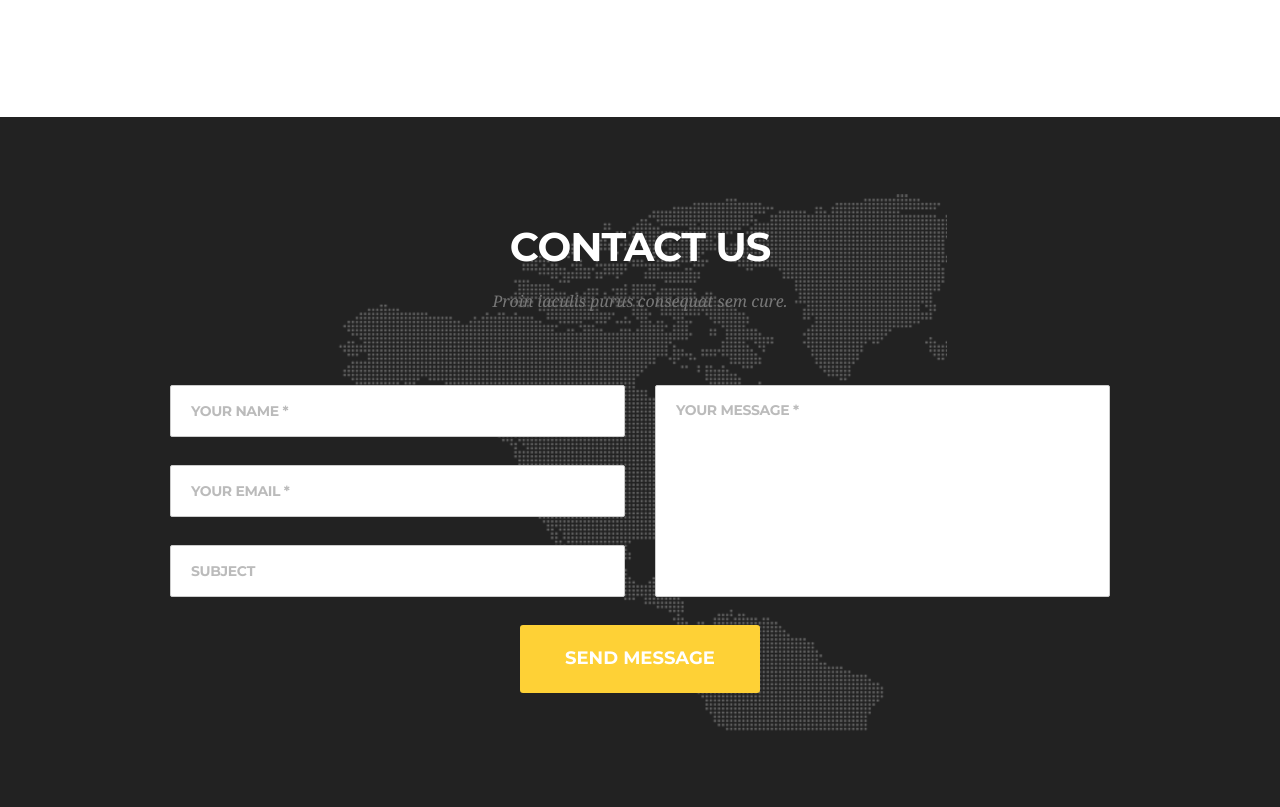
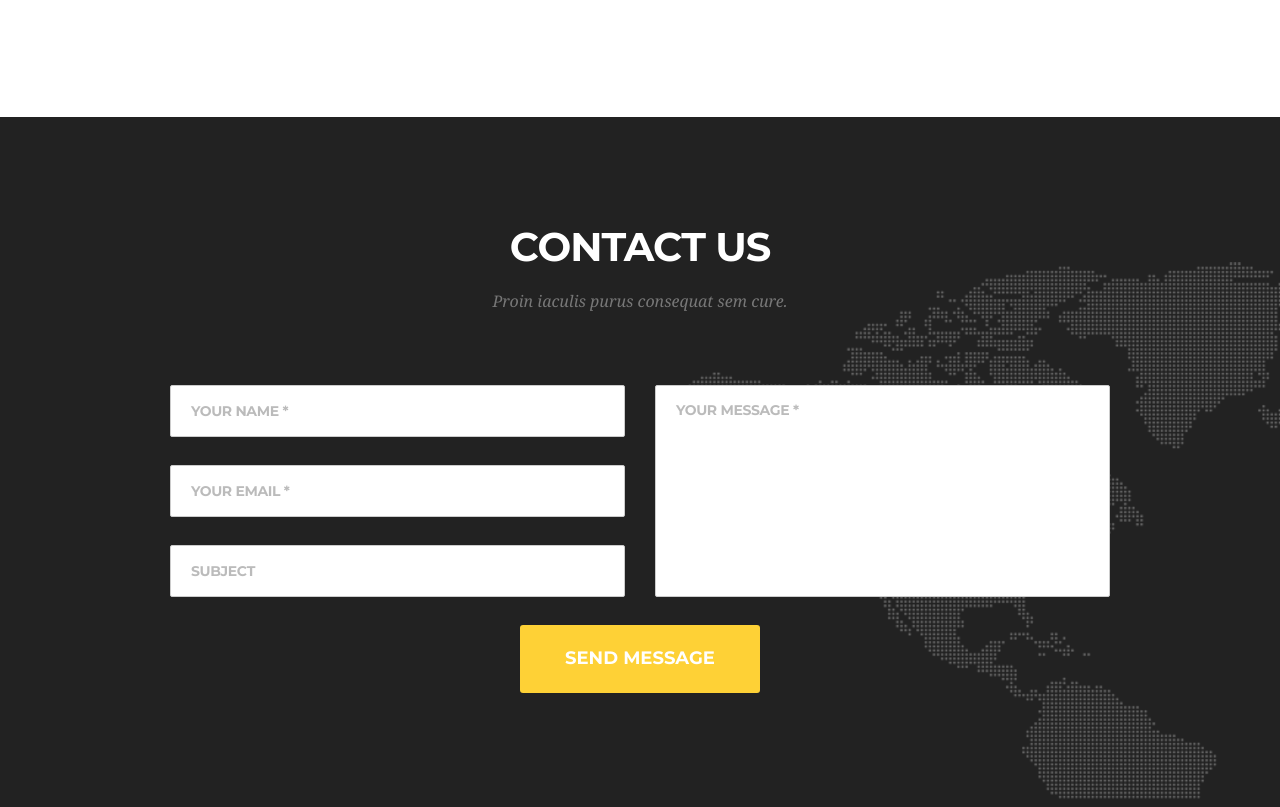
Before and after one commit to Serzh108/goit-fe-course, a plain HTML site: page html-css/module-07/index.html in a window 1280 px wide. Shown: the part 561-1368 px from the top of the page. Drawn offline with Linux system fonts and the light colour scheme.

Commit message:
HW-07 change bg-img

```diff
--- a/html-css/module-07/css/styles.css
+++ b/html-css/module-07/css/styles.css
@@ -196,7 +196,7 @@ html {
   background-color: var(--second-color);
   background-image: url(../img/Map-Image.png);
   background-repeat: no-repeat;
-  background-position: center;
+  background-position: right bottom 8px;
 }
 
 .contact-us .section-title {
```
